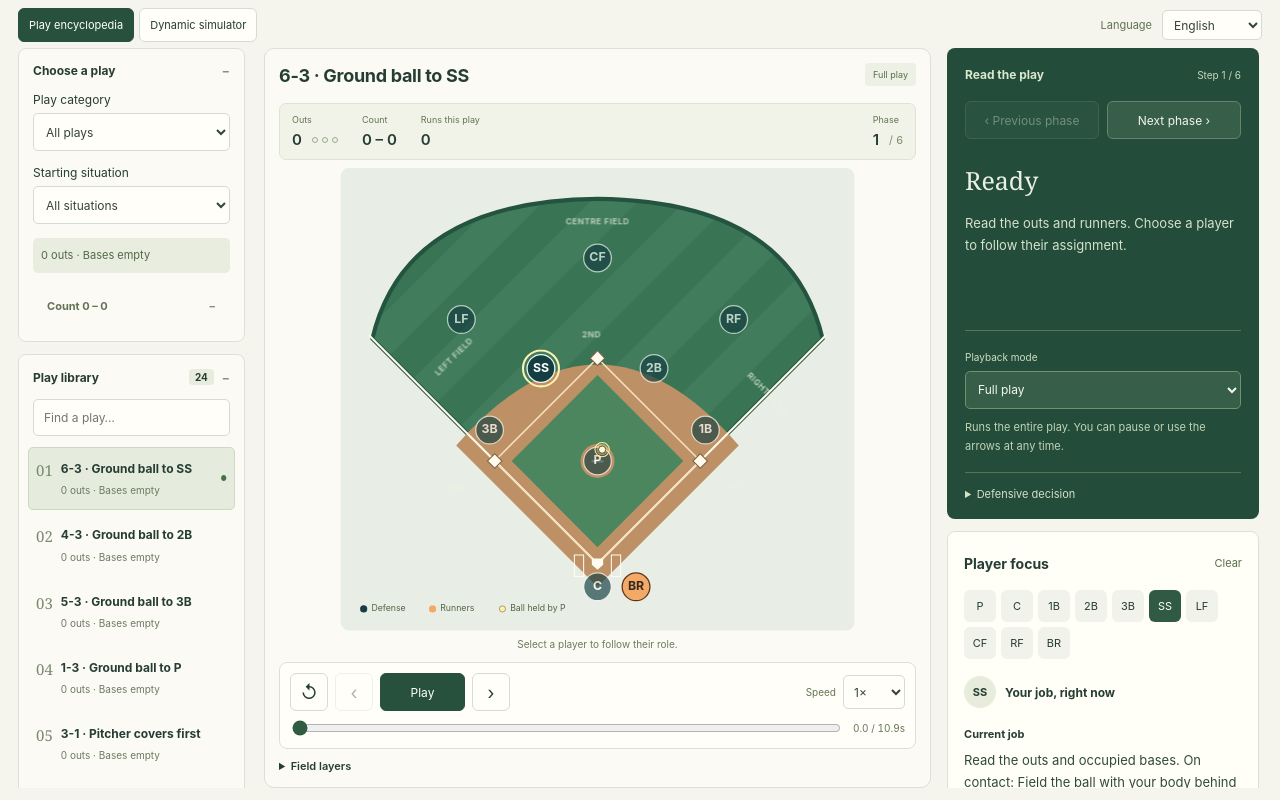
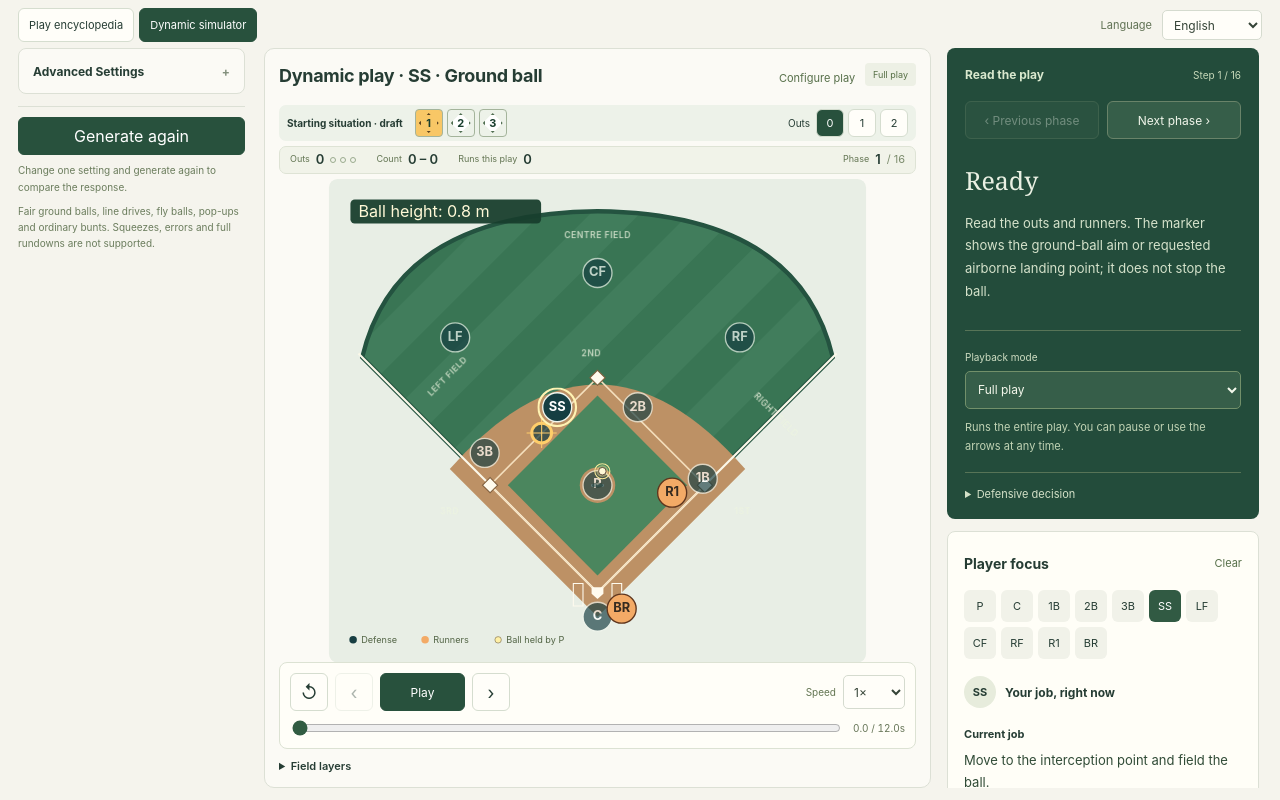
Before and after one commit to Nakamashi/baseball, a React (Vite) app: page / in a window 1280 px wide. Built offline with nearby package versions, Linux system fonts and the light colour scheme.

Commit message:
Expand desktop field and open simulator by default

```diff
--- a/scripts/browser-smoke.mjs
+++ b/scripts/browser-smoke.mjs
@@ -36,6 +36,8 @@ async function fits(width, height) {
 try {
   await page.goto(process.env.APP_URL || "http://127.0.0.1:5173");
   await page.locator(".field").waitFor();
+  assert.equal(await page.locator(".app-modes button").last().getAttribute("aria-pressed"), "true");
+  await page.locator(".app-modes button").first().click();
   const playbackMode = page.getByRole("combobox", {
     name: "Playback mode",
     exact: true,
@@ -136,6 +138,8 @@ try {
   );
   assert.match(await page.locator(".phase-explanation").innerText(), /遊撃手/);
   await page.reload();
+  assert.equal(await page.locator(".app-modes button").last().getAttribute("aria-pressed"), "true");
+  await page.locator(".app-modes button").first().click();
   assert.equal(
     await page
       .getByRole("combobox", { name: "Language / 言語", exact: true })
--- a/scripts/dynamic-browser-smoke.mjs
+++ b/scripts/dynamic-browser-smoke.mjs
@@ -99,8 +99,8 @@ const fieldPoint = async (x, y) => {
 try {
   await page.goto(process.env.APP_URL || "http://127.0.0.1:5173");
   await page.locator(".field").waitFor();
-  assert.equal(await page.locator(".scenario-card").count(), 24);
-  await page.locator(".app-modes button").last().click();
+  assert.equal(await page.locator(".app-modes button").last().getAttribute("aria-pressed"), "true");
+  assert.equal(await page.locator(".scenario-card").count(), 0);
   assert.equal(await combo("Playback mode").inputValue(), "full");
   assert.equal(await page.locator(".player").count(), 11);
   assert.equal(await page.locator(".hit-destination").count(), 1);
--- a/scripts/pages-smoke.mjs
+++ b/scripts/pages-smoke.mjs
@@ -50,6 +50,9 @@ try {
     });
     await page.goto(origin + path);
     await page.locator(".field").waitFor();
+    assert.equal(await page.locator(".app-modes button").last().getAttribute("aria-pressed"), "true");
+    assert.equal(await page.locator(".hit-destination").count(), 1);
+    await page.locator(".app-modes button").first().click();
     assert.equal(await page.locator(".scenario-card").count(), 24);
     await page.locator(".reading-nav button").last().click();
     assert.equal(
--- a/src/App.tsx
+++ b/src/App.tsx
@@ -36,7 +36,7 @@ export default function App() {
   const t = ui(locale),
     text = playText(locale);
   const [viewMode, setViewMode] = useState<"encyclopedia" | "dynamic">(
-    "encyclopedia",
+    "dynamic",
   );
   const [settings, setSettings] = useState<DynamicSettings>(defaultSettings);
   const [generated, setGenerated] = useState<DynamicScenario>(() =>
@@ -399,30 +399,15 @@ export default function App() {
               {t(playback.mode === "step" ? "teaching" : "fullPlay")}
             </span>
           </div>
-          {viewMode === "dynamic" && <>
+          {viewMode === "dynamic" && (
             <StartingSituation settings={settings} setSettings={updateSettings} locale={locale} />
-            <p className="field-first-hint">{t("fieldFirstHint")}</p>
-          </>}
-          {viewMode === "dynamic" && (
-            <div className="game-context">
-              <strong>{t("playbackSituation")}</strong>
-              <span>
-                {t(frame.state.half === "bottom" ? "bottom" : "top")}{" "}
-                {frame.state.inning} · {t("fieldingTeam")}:{" "}
-                {t(frame.state.fieldingTeam === "away" ? "away" : "home")}
-              </span>
-              <span>
-                {t("away")} {frame.state.awayScore} : {frame.state.homeScore}{" "}
-                {t("home")}
-              </span>
-            </div>
           )}
           {pending && (
             <p className="draft-notice" role="status">
               {t("draftChanged")}
             </p>
           )}
-          <div className="scoreboard">
+          <div className="scoreboard" aria-label={viewMode === "dynamic" ? t("playbackSituation") : undefined}>
             <span>
               <small>{t("outs")}</small>
               <strong>
@@ -486,7 +471,6 @@ export default function App() {
             locale={locale} onClose={closeQuickEditor} preview={preview}
             error={generationError ? text(generationError) : validateSettings(settings) ? text(validateSettings(settings)!) : undefined} />}
           {viewMode === "dynamic" && layers.trajectory && <p className="field-hint">{t("previewLabel")}</p>}
-          <p className="field-hint">{t("fieldHint")}</p>
           <div className="playback">
             <div className="transport">
               <button
--- a/src/components/FieldSetup.tsx
+++ b/src/components/FieldSetup.tsx
@@ -13,7 +13,7 @@ export function StartingSituation({ settings, setSettings, locale }: Props) {
   return <div className="starting-situation" role="group" aria-label={t("startingSituation")}>
     <strong>{t("startingSituation")}</strong>
     <div className="base-diamond" role="group" aria-label={t("runnersOn")}>
-      {([2, 3, 1] as const).map(base => <button key={base} className={`base-toggle base-${base}`}
+      {([1, 2, 3] as const).map(base => <button key={base} className={`base-toggle base-${base}`}
         aria-label={t(base === 1 ? "first" : base === 2 ? "second" : "third")}
         aria-pressed={s.runners[`R${base}`] === base}
         onClick={() => setSettings(c => {
--- a/src/styles.css
+++ b/src/styles.css
@@ -1090,7 +1090,6 @@ html[lang="ja"] .scenario-card strong {
 .base-toggle[aria-pressed="true"] span { background: #f8c766; border-color: #5b421f; }
 .starting-outs { margin-left: auto; font-size: 10px; }
 .starting-outs .segmented button { min-width: 44px; min-height: 44px; padding: 4px; }
-.field-first-hint { margin: 5px 0; font-size: 11px; color: #335b41; flex-shrink: 0; }
 .hit-destination { touch-action: none; cursor: grab; }
 .hit-destination:active { cursor: grabbing; }
 .hit-destination:focus-visible { outline: none; }
@@ -1119,9 +1118,7 @@ html[lang="ja"] .scenario-card strong {
   .dynamic-mode .starting-situation { gap: 4px; padding: 0 4px; }
   .dynamic-mode .starting-situation > strong { font-size: 10px; max-width: 75px; }
   .dynamic-mode .starting-outs .segmented button { min-width: 44px; }
-  .dynamic-mode .game-context { margin-bottom: 3px; flex-wrap: wrap; gap: 4px 10px; }
   .dynamic-mode .field-heading { margin-bottom: 3px; }
-  .dynamic-mode .field-first-hint { font-size: 10px; margin: 3px 0; }
   .dynamic-mode .field-stage { min-height: 150px; height: min(calc((100vw - 40px) * .9), calc(100svh - 390px)); }
   .dynamic-mode .draft-notice { margin: 2px 0; padding: 3px 6px; font-size: 10px; }
 }
@@ -1136,7 +1133,6 @@ html[lang="ja"] .scenario-card strong {
   .dynamic-mode .field-heading { flex-wrap: nowrap; align-items: center; }
   .dynamic-mode .field-heading h1 { font-size: 12px; white-space: nowrap; overflow: hidden; text-overflow: ellipsis; min-width: 0; }
   .dynamic-mode .field-stage { height: min(calc((100vw - 40px) * .9), calc(100svh - var(--generate-bar-height, 100px) - 345px)); }
-  .dynamic-mode .game-context { font-size: 8px; gap: 2px 5px; }
   .dynamic-mode .scoreboard { padding: 5px 8px; }
   .dynamic-mode .field-hint { margin: 3px 0; }
   .dynamic-mode .mobile-focus-open { max-height: min(44dvh, calc(100dvh - var(--generate-bar-height, 100px) - var(--generate-bottom-inset, 0px) - 20px)); }
@@ -1151,7 +1147,6 @@ html[lang="ja"] .scenario-card strong {
   .dynamic-mode .field-heading { min-height: 0; margin: 0; align-items: center; }
   .dynamic-mode .field-heading h1 { white-space: nowrap; overflow: hidden; text-overflow: ellipsis; font-size: 12px; min-width: 0; }
   .dynamic-mode .field-heading .live-badge { display: none; }
-  .dynamic-mode .game-context { font-size: 8px; margin: 0; }
   .dynamic-mode .scoreboard { padding: 4px 8px; margin: 0; }
   .dynamic-mode .scoreboard > span { gap: 2px; }
   .dynamic-mode .field-hint { display: none; }
@@ -1168,6 +1163,21 @@ html[lang="ja"] .scenario-card strong {
 @media (max-width: 600px) { .dynamic-mode .field-hint { margin: 1px 0; } }
 @media (max-width: 950px) and (max-height: 500px) {
   .dynamic-mode .simulation .field-stage { grid-row: 1 / 8; }
-  .dynamic-mode .simulation .field-first-hint { grid-column: 1; grid-row: 8; margin: 0; }
 }
 .quick-hit-editor > .label-row { position: sticky; top: 0; z-index: 2; background: #fffdf5; box-shadow: 0 -12px 0 #fffdf5; padding-bottom: 4px; }
+
+/* Compact pointer-layout setup leaves the height to the field. */
+@media (min-width: 601px) and (min-height: 501px), (min-width: 951px) {
+  .dynamic-mode .starting-situation { min-height: 36px; padding: 3px 8px; gap: 12px; margin-bottom: 5px; }
+  .dynamic-mode .starting-situation > strong { max-width: none; font-size: 10px; }
+  .dynamic-mode .base-diamond { display: flex; gap: 4px; width: auto; height: auto; }
+  .dynamic-mode .base-toggle { width: 28px; height: 28px; min-height: 28px; border: 1px solid #a4b49b; border-radius: 4px; clip-path: none; }
+  .dynamic-mode .base-toggle span { width: 20px; height: 20px; }
+  .dynamic-mode .base-toggle[aria-pressed="true"] { background: #f8c766; }
+  .dynamic-mode .starting-outs { display: flex; align-items: center; gap: 6px; }
+  .dynamic-mode .starting-outs .segmented button { min-width: 28px; min-height: 28px; font-size: 11px; padding: 2px 5px; }
+  .dynamic-mode .scoreboard { padding: 5px 10px; gap: 20px; margin-bottom: 5px; }
+  .dynamic-mode .scoreboard > span { flex-direction: row; align-items: center; gap: 6px; }
+  .dynamic-mode .scoreboard small { font-size: 9px; line-height: 1.2; }
+  .dynamic-mode .scoreboard strong { font-size: 13px; gap: 6px; line-height: 1.2; }
+}
```
Also changed, not shown: scripts/field-ux-browser.mjs (+14 -1 lines), scripts/mobile-generate-browser.mjs (+6 -1 lines), 1 other file (tests, documents, lock files or other folders).
